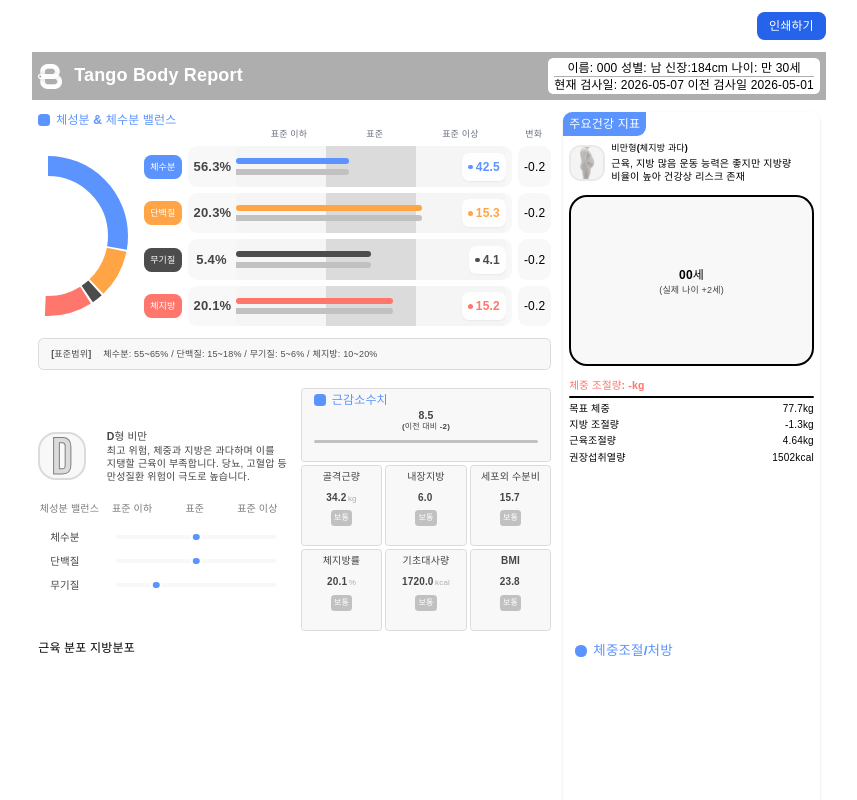
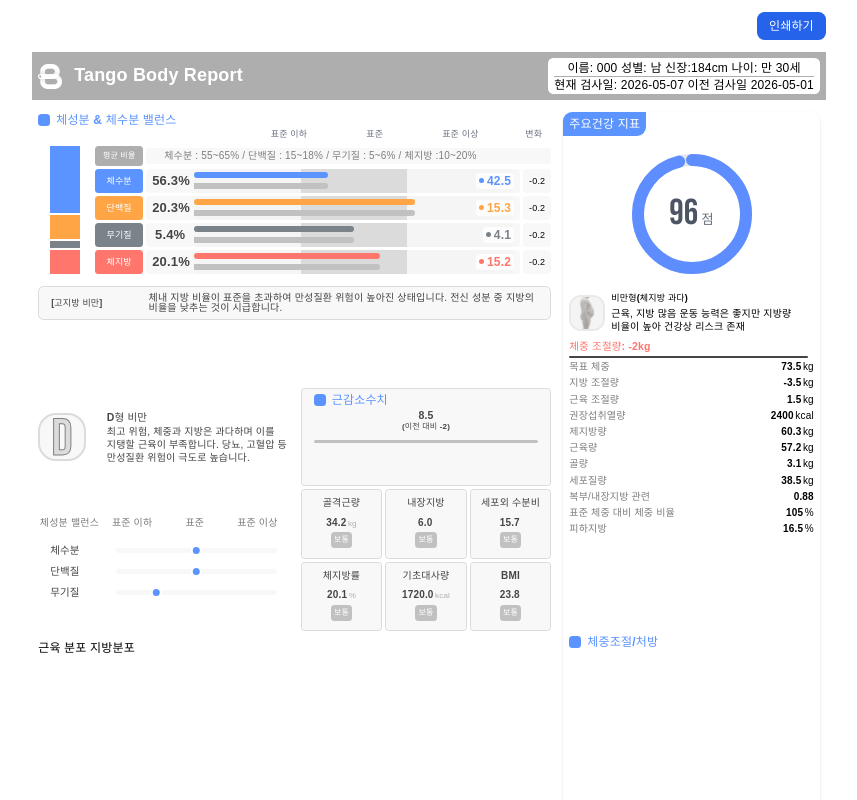
Before and after one commit to TangoplusCompany/tangobody_bia_print, a React (Vite) app: page / in a window 1280 px wide. Shown: the top 800 px of the page, without its empty margins (211-1068 px from the left). Built offline with nearby package versions, Linux system fonts and the light colour scheme; a web font is replaced by a local one.

Commit message:
상단 부분 수정

```diff
--- a/src/App.tsx
+++ b/src/App.tsx
@@ -118,7 +118,7 @@ const dummyBiaData: IBiaData = {
   result_habits_grade: 1,
 
   // IBodyBenchmark (건강 지표)
-  body_score: 78,
+  body_score: 96,
   physical_age: 29,
   body_type: 3, // 예: 표준형
   recommended_intake_kcal: 2400,
@@ -158,7 +158,7 @@ const dummyBiaData: IBiaData = {
   subcutaneous_fat_rate_std_min: 12.0,
   subcutaneous_fat_rate_std_max: 20.0,
   result_body_type_description: "표준 체형입니다.",
-  result_body_composition_description: "근육량과 체지방량이 모두 표준 범위 내에 있습니다.",
+  result_body_composition_description: "[고지방 비만] 체내 지방 비율이 표준을 초과하여 만성질환 위험이 높아진 상태입니다. 전신 성분 중 지방의 비율을 낮추는 것이 시급합니다.",
   result_cid_type: 2, // 'I'자형 (표준)
   result_cid_comment: "최고 위험, 체중과 지방은 과다하며 이를 지탱할 근육이 부족합니다. 당뇨, 고혈압 등 만성질환 위험이 극도로 높습니다.",
   result_visceral_fat_level_grade: 1
@@ -216,7 +216,7 @@ function App() {
 
           {/* 🍲🍲🍲🍲 right 🍲🍲🍲🍲 */}
           <div className='grid grid-rows-[50%_25%_25%] w-1/3 rounded-xl shadow'>
-            <BodyBenchMark />
+            <BodyBenchMark data={dummyBiaData} />
 
             {/* 3번째 컴포넌트 */}
             <div>
--- a/src/components/left/Composition.tsx
+++ b/src/components/left/Composition.tsx
@@ -1,5 +1,5 @@
 import type { IComposition } from "@/types/bia";
-import HalfDonutChart, { type SegmentData } from "../ui/HalfDonutChart";
+import VerticalStackedBar, { type SegmentData } from "../ui/VerticalStackedBar";
 
 interface CompositionCardProps {
   title: string;
@@ -10,6 +10,9 @@ interface CompositionCardProps {
 }
 
 export function CompositionCard({ title, weight, value, low, high }: CompositionCardProps) {
+
+
+
   const stateColor = {
     "체수분": "bg-accent ",
     "단백질": "bg-orangee ",
@@ -47,14 +50,14 @@ export function CompositionCard({ title, weight, value, low, high }: Composition
   }
 
   return (
-    <div className="flex h-full items-center gap-2 w-full ">
+    <div className="flex h-full items-center gap-1 w-full ">
       {/* 타이틀 박스 */}
-      <div className={`p-2 text-center text-xs font-bold text-white rounded-lg ${stateColor}`}>
+      <div className={`flex items-center h-full p-2 w-16 text-xs font-bold text-white rounded-sm justify-center ${stateColor}`}>
         {title}
       </div>
 
       {/* 메인 데이터 영역 */}
-      <div className="flex flex-1 h-full items-center bg-sub-100 rounded-xl px-2 gap-2">
+      <div className="flex flex-1 h-full items-center bg-sub-100 rounded-sm px-2 gap-2">
         {/* 체중 대비 백분율 */}
         <div className="w-12 text-center text-[13px] font-bold text-sub-800">
           {percentage}%
@@ -89,7 +92,7 @@ export function CompositionCard({ title, weight, value, low, high }: Composition
               transform: 'translateY(-50%)', // 세로 중앙 정렬
             }}
           >
-            <div className="bg-white/90 rounded-lg p-2 flex items-center justify-center gap-1 shadow-sm">
+            <div className="bg-white/80 rounded-sm px-1 flex items-center justify-center gap-1 ">
               <span className={`w-1.5 h-1.5 rounded-full ${stateColor}`} />
               <span className={`text-[12px] font-bold ${textColor}`}>{value}</span>
             </div>
@@ -97,7 +100,7 @@ export function CompositionCard({ title, weight, value, low, high }: Composition
         </div>
       </div>
 
-      <div className={`flex h-full items-center bg-sub-100 rounded-xl px-2 ${changeTextColor}`}>
+      <div className={`flex h-full items-center bg-sub-100 rounded-sm text-xs px-2 ${changeTextColor}`}>
         {/* TODO 여기 이전 기록과 변화량 추가요망 */}
           -0.2
       </div>
@@ -107,7 +110,19 @@ export function CompositionCard({ title, weight, value, low, high }: Composition
 
 
 export default function Composition({data}: {data: IComposition}) {
+  const splitMessage = (message: string) => {
+    const match = message.match(/\[(.*?)\]\s*(.*)/);
 
+    if (match) {
+      return {
+        title: `[${match[1]}]`, // 좌측에 넣을 타이틀 (대괄호 포함)
+        description: match[2]   // 우측에 넣을 나머지 본문
+      };
+    }
+
+    return { title: "", description: message }; // 형식이 다를 경우 예외 처리
+  };
+  const { title, description } = splitMessage(data.result_body_composition_description);
   const mainComps = [
     {
       title: "체수분",
@@ -149,7 +164,7 @@ export default function Composition({data}: {data: IComposition}) {
     {
       label: "무기질",
       percentage: (data.amount_of_inorganic_salt / data.weight) * 100,
-      color: "#4C4C4C"
+      color: "#7A828A"
     },
     {
       label: "체지방",
@@ -159,7 +174,7 @@ export default function Composition({data}: {data: IComposition}) {
 
   ]
   return (
-    <div className="flex flex-col ">
+    <div className="flex flex-col">
 
       <div className="flex items-center gap-2 ">
         <div className="w-4 h-4 rounded-sm bg-accent" />
@@ -191,14 +206,25 @@ export default function Composition({data}: {data: IComposition}) {
         </div>
 
         {/* 2. 하단 컨텐츠 영역 (차트와 카드 리스트가 같은 높이를 공유) */}
-        <div className="flex flex-1 gap-2 items-stretch">
+        <div className="flex flex-1 gap-1 items-stretch">
           {/* 도넛 차트 컨테이너 (정중앙 배치) */}
-          <div className="w-[100px] flex items-start">
-            <HalfDonutChart data={donutComps} radius={80} />
+          <div className="flex items-center mx-4">
+            <VerticalStackedBar data={donutComps} />
           </div>
 
           {/* 카드 리스트 컨테이너 (차트 높이에 맞춰 카드 간격이 자동 조절되도록 justify-between 사용 가능) */}
-          <div className="flex flex-col flex-1 gap-2">
+          <div className="flex flex-col flex-1 gap-1">
+            <div className="flex h-full items-center gap-1 w-full ">
+              {/* 타이틀 박스 */}
+              <div className={`flex items-center justify-center h-full px-2 py-0.5 w-16 text-[8px] font-bold text-white rounded-sm bg-sub-400`}>
+                평균 비율
+              </div>
+
+              {/* 메인 데이터 영역 */}
+              <div className="flex h-fit flex-1 text-[10px] text-sub-600 pl-6 items-center bg-sub-100 rounded-sm px-2 gap-1">
+                 체수분 : 55~65% / 단백질 : 15~18% / 무기질 : 5~6% / 체지방 :10~20%
+              </div>
+            </div>
             {mainComps.map((comp) => (
               <CompositionCard
                 key={comp.title}
@@ -216,9 +242,9 @@ export default function Composition({data}: {data: IComposition}) {
 
       </div>
 
-      <div className="flex flex-1 mt-4 px-4 py-2 bg-sub-100 border border-sub-200 rounded-md text-blackk text-xs items-center">
-        <span className="font-bold text-blackk">[표준범위] </span>
-        <span className="ml-4 text-blackk"> 체수분: 55~65% / 단백질: 15~18% / 무기질: 5~6% / 체지방: 10~20%</span>
+      <div className="grid grid-cols-[20%_80%] mt-4 px-4 py-2 bg-sub-100 border border-sub-200 rounded-md items-center leading-none">
+          <span className="font-bold text-sub-800 text-xs">{title}</span>
+          <span className="text-sub-800 text-[10px]">{description}</span>
       </div>
     </div>
   );
--- a/src/components/left/MainAnalysis.tsx
+++ b/src/components/left/MainAnalysis.tsx
@@ -17,7 +17,7 @@ const AnalysisCard = ({ label, value, unit, grade }: IAnalysisCardProps) => {
   const statusLabel = labelMap[grade as keyof typeof labelMap];
   // const leftPos = posMap[grade as keyof typeof posMap];
   return (
-    <div className="bg-sub-100 border border-sub-200 rounded-sm py-1 flex flex-col items-center gap-2">
+    <div className="bg-sub-100 border border-sub-200 rounded-sm py-1 flex flex-col items-center gap-1 leading-[2.0]">
       {/* 라벨 */}
       <span className="text-[10px] font-bold text-sub-800 mb-0.5">{label}</span>
 
@@ -70,7 +70,7 @@ export default function MainAnalysis({
   return (
     <div className="grid grid-cols-2 w-full mt-4 gap-4">
 
-      <div className="flex flex-col h-full justify-center gap-6">
+      <div className="grid grid-rows-[40%_60%] h-full justify-center">
         <div className="grid grid-cols-[25%_75%] gap-2 items-center">
           <div className="w-16 h-16 bg-sub-100 rounded-3xl border-2 border-sub-200 flex justify-center">
             <span
@@ -87,7 +87,7 @@ export default function MainAnalysis({
           </div>
         </div>
 
-        <div className="flex flex-col">
+        <div className="flex flex-col justify-center">
           <div className="grid grid-cols-4 text-[10px] text-center text-sub-600 mb-2 flex items-center">
             <span>체성분 밸런스</span>
             <span>표준 이하</span>
@@ -95,7 +95,7 @@ export default function MainAnalysis({
             <span>표준 이상</span>
 
           </div>
-          <div className="grid grid-cols-[1fr_3fr] gap-x-4 gap-y-3 px-4 mt-2">
+          <div className="grid grid-cols-[1fr_3fr] gap-x-4 gap-y-2 px-4 my-2">
             {[
               { label: "체수분", value: data.result_body_water_grade }, // 0, 1, 2 중 하나
               { label: "단백질", value: data.result_protein_grade },
@@ -106,16 +106,12 @@ export default function MainAnalysis({
 
               return (
                 <React.Fragment key={index}>
-                  {/* 라벨 */}
                   <div className="text-sm text-sub-800 font-medium self-center">
                     {item.label}
                   </div>
 
-                  {/* 바 및 원 위치 */}
                   <div className="relative flex items-center col-start-2">
-                    {/* 전체 회색 바 */}
                     <div className="w-full h-1.5 bg-sub-100 rounded-full"></div>
-                    {/* 등급에 따른 원 위치 */}
                     <div
                       className="absolute w-3.5 h-3.5 bg-accent rounded-full border-2 border-white"
                       style={{
@@ -131,7 +127,7 @@ export default function MainAnalysis({
         </div>
       </div>
 
-      <div className="grid grid-rows-[30%_70%]">
+      <div className="grid grid-rows-[40%_60%]">
         <div className="flex flex-col flex-1 bg-sub-100 border border-sub-200 rounded-sm py-1 px-4">
             <div className="flex items-center gap-2 ">
               <div className="w-4 h-4 rounded-sm bg-accent" />
--- a/src/components/right/BodyBenchMark.tsx
+++ b/src/components/right/BodyBenchMark.tsx
@@ -1,12 +1,113 @@
+import type { IBodyBenchmark } from '@/types/bia';
 import fat from '../../assets/img_index_fat.png';
 
-export default function BodyBenchMark() {
+interface MetricItem {
+  label: string;
+  value: string | number;
+  unit?: string;
+}
+
+interface MetricListProps {
+  title: string;
+  titleValue: string | number;
+  items: MetricItem[];
+}
+
+function MetricList({ title, titleValue, items }: MetricListProps) {
+  return (
+    <div className="flex flex-col w-full gap-0.5">
+      {/* 상단 메인 타이틀 (빨간색 강조) */}
+      <div className="text-redd text-sm font-bold">
+        {title}: {titleValue}
+      </div>
+
+      {/* 구분선 */}
+      <div className="relative h-[2px] rounded-full bg-sub-800 shrink-0 mr-2" />
+
+      {/* 리스트 영역 */}
+      <div className="flex flex-col text-[10px] text-black">
+        {items.map((item, index) => (
+          <div key={index} className="flex justify-between items-center ">
+            <span className="font-medium text-sub-600">{item.label}</span>
+            <span className="font-bold">
+              {item.value}
+              {item.unit && <span className="ml-0.5 font-normal">{item.unit}</span>}
+            </span>
+          </div>
+        ))}
+      </div>
+    </div>
+  );
+}
+
+export default function BodyBenchMark({data}: {data: IBodyBenchmark}) {
+  const radius = 60;
+  const strokeWidth = 12;
+  const normalizedRadius = radius - strokeWidth / 2;
+  const circumference = normalizedRadius * 2 * Math.PI;
+  const strokeDashoffset = circumference - (data.body_score / 100) * circumference;
+  const healthMetrics = [
+      { label: "목표 체중", value: data.target_weight, unit: "kg" },
+      { label: "지방 조절량", value: data.fat_control_amount, unit: "kg" },
+      { label: "근육 조절량", value: data.muscle_control, unit: "kg" },
+      { label: "권장섭취열량", value: data.recommended_intake_kcal, unit: "kcal" },
+      { label: "제지방량", value: data.lean_body_weight, unit: "kg" },
+      { label: "근육량", value: data.muscle_mass, unit: "kg" },
+      { label: "골량", value: data.bone_mass, unit: "kg" },
+      { label: "세포질량", value: data.body_cell_mass, unit: "kg" },
+      { label: "복부/내장지방 관련", value: data.waist_to_hip_ratio, unit: "" },
+      { label: "표준 체중 대비 체중 비율", value: data.obesity_percentage, unit: "%" },
+      { label: "피하지방", value: data.subcutaneous_fat_rate, unit: "%" },
+    ];
   return (
     <div className='flex flex-col'>
       <div className='flex w-fit bg-accent rounded-br-xl rounded-tl-xl text-base text-white font-semibold px-2 py-1'>
         주요건강 지표
       </div>
-      <div className='flex flex-1 flex-col gap-4 p-2'>
+
+      {/* circle */}
+      <div className="flex justify-center items-center py-6 relative">
+        <svg
+          height={radius * 2}
+          width={radius * 2}
+          className="transform -rotate-90" // 12시 방향부터 시작하도록 회전
+        >
+          {/* 배경 트랙 (회색) */}
+          <circle
+            stroke="#E5E7EB" // 또는 'bg-sub-200' 색상
+            fill="transparent"
+            strokeWidth={strokeWidth}
+            r={normalizedRadius}
+            cx={radius}
+            cy={radius}
+          />
+          {/* 진행 바 (파란색) */}
+          <circle
+            stroke="#5D8DFF" // 'bg-accent' 색상
+            fill="transparent"
+            strokeWidth={strokeWidth}
+            strokeDasharray={circumference + ' ' + circumference}
+            style={{ strokeDashoffset, transition: 'stroke-dashoffset 0.8s ease-in-out' }}
+            strokeLinecap="round"
+            r={normalizedRadius}
+            cx={radius}
+            cy={radius}
+          />
+        </svg>
+
+        {/* 중앙 점수 텍스트 */}
+        <div className="absolute inset-0 flex items-center justify-center">
+          <div className="flex items-baseline">
+            <span className="text-5xl font-bebas font-bold text-gray-600 leading-none">
+              {data.body_score}
+            </span>
+            <span className="text-lg font-bold text-gray-500 ml-1">점</span>
+          </div>
+        </div>
+      </div>
+
+
+      <div className='flex flex-1 flex-col gap-2 px-2'>
         <div className='flex gap-2'>
           <img
             src={fat}
@@ -25,40 +126,11 @@ export default function BodyBenchMark() {
         </div>
 
         <div className='grid grid-rows-[40%_60%] gap-4 h-full'>
-          <div className='flex flex-col flex-1 justify-center rounded-3xl border-2 border-sub-a60 bg-sub-100 '>
-            <div className='text-center text-base font-bold text-black'>
-              00세
-            </div>
-            <div className='text-center text-xs text-sub-800'>
-              (실제 나이 +2세)
-            </div>
-          </div>
-
-          <div className='flex flex-col gap-1'>
-            <div className='text-redd text-sm font-bold'>
-              체중 조절량: -kg
-            </div>
-            <div className='h-[2px] rounded-full bg-black' />
-            <div className='text-[10px] text-black'>
-              <div className='flex flex-1 justify-between'>
-                <div className='flex'>목표 체중</div>
-                <div className='flex'>77.7kg</div>
-              </div>
-              <div className='flex flex-1 justify-between '>
-                <div className='flex'>지방 조절량</div>
-                <div className='flex'>-1.3kg</div>
-              </div>
-              <div className='flex flex-1 justify-between '>
-                <div className='flex'>근육조절량</div>
-                <div className='flex'>4.64kg</div>
-              </div>
-              <div className='flex flex-1 justify-between'>
-                <div className='flex'>권장섭취열량</div>
-                <div className='flex'>1502kcal</div>
-              </div>
-            </div>
-
-          </div>
+          <MetricList
+            title="체중 조절량"
+            titleValue={`${data.weight_control}kg`}
+            items={healthMetrics}
+          />
         </div>
       </div>
     </div>
--- a/src/components/right/Recommend.tsx
+++ b/src/components/right/Recommend.tsx
@@ -1,14 +1,43 @@
-export default function BodyTypeChart() {
+export function RecommendCard ({type, title, description} : {type: string, title: string, description: string}) {
   return (
-    <div className="flex flex-col gap-2 p-4 w-full h-full">
-      {/* 1. 타이틀 영역 (작성하신 부분) */}
-      <div className="flex gap-2 items-center mb-6 text-accent font-bold">
-        <div className="w-4 h-4 rounded-md bg-accent" />
-        <div className="text-lg">체중조절/처방</div>
+    <div className="flex w-full gap-1">
+      <div className="rounded-sm bg-sub-100 border border-sub-200">
+      // TODO description 레이아웃 수정
       </div>
+      <div className="flex flex-col">
+        <div>
+          {title}
+          {type}
+        </div>
 
-      {/* 2. 그래프 영역 (여백을 줘서 축 라벨이 들어갈 공간 확보) */}
+        <div>
+          {description}
+        </div>
+      </div>
 
     </div>
   );
 }
+
+
+export default function Recommend() {
+
+
+  return (
+    <div className="flex flex-col gap-2 p-2 w-full h-full">
+      {/* 1. 타이틀 영역 (작성하신 부분) */}
+      <div className="flex gap-2 items-center  text-accent font-bold">
+        <div className="w-4 h-4 rounded-sm bg-accent" />
+        <div className="text-accent font-bold ">
+          체중조절/처방
+        </div>
+      </div>
+
+      <div className="grid grid-rows-3">
+
+      </div>
+
+
+    </div>
+  );
+}
--- a/src/components/ui/HalfDonutChart.tsx
+++ /dev/null
@@ -1,68 +0,0 @@
-export interface SegmentData {
-  label: string;
-  percentage: number;
-  color: string;
-}
-
-interface HalfDonutChartProps {
-  data: SegmentData[];
-  radius?: number;
-  strokeWidth?: number;
-  gap?: number;
-}
-
-export default function HalfDonutChart({
-  data,
-  radius = 80,
-  strokeWidth = 20,
-  gap = 2,
-}: HalfDonutChartProps) {
-  const innerRadius = radius - strokeWidth / 2;
-  const circumference = innerRadius * Math.PI;
-
-  // 90도 회전된 상태에서의 실제 SVG 크기 계산
-  const svgWidth = radius + strokeWidth; // 반원이므로 너비는 반지름 + 두께
-  const svgHeight = radius * 2 + strokeWidth; // 높이는 지름 + 두께
-
-  let currentOffset = 0;
-  console.log(data)
-  return (
-    <div className="w-fit" style={{ lineHeight: 0 }}>
-      <svg
-        width={svgWidth}
-        height={svgHeight}
-        viewBox={`0 0 ${svgWidth} ${svgHeight}`}
-        style={{ overflow: 'visible' }}
-      >
-        <g transform={`translate(${strokeWidth / 2}, ${radius + strokeWidth / 2})`}>
-          {data.map((segment, index) => {
-            const strokeLength = (segment.percentage / 100) * circumference;
-            const finalStrokeLength = Math.max(0, strokeLength - gap);
-            const dashArray = `${finalStrokeLength} ${circumference * 2}`;
-
-            const rotation = -90 + (currentOffset / circumference) * 180;
-            // eslint-disable-next-line react-hooks/immutability
-            currentOffset += strokeLength;
-
-            return (
-              <circle
-                key={index}
-                r={innerRadius}
-                fill="transparent"
-                stroke={segment.color}
-                strokeWidth={strokeWidth}
-                strokeDasharray={dashArray}
-                strokeLinecap="inherit"
-                style={{
-                  transform: `rotate(${rotation}deg)`,
-                  transition: 'all 0.5s ease-out',
-                  transformOrigin: '0 0', // 반드시 0 0(중심) 기준으로 회전
-                }}
-              />
-            );
-          })}
-        </g>
-      </svg>
-    </div>
-  );
-}
--- /dev/null
+++ b/src/components/ui/VerticalStackedBar.tsx
@@ -0,0 +1,43 @@
+export interface SegmentData {
+  label: string;
+  percentage: number;
+  color: string; // HEX (#5D8DFF) 또는 Tailwind 클래스명
+}
+
+interface VerticalStackedBarProps {
+  data: SegmentData[];
+  width?: number;
+  gap?: number;
+}
+
+export default function VerticalStackedBar({
+  data,
+  width = 30,
+
+  gap = 2,
+}: VerticalStackedBarProps) {
+  return (
+    <div
+      className="flex flex-col h-full"
+      style={{
+        width: `${width}px`,
+
+        gap: `${gap}px` // 조각 사이의 간격
+      }}
+    >
+      {data.map((segment, index) => (
+        <div
+          key={index}
+          style={{
+            // percentage를 flex-grow 값으로 사용하여 정확한 비율 배분
+            flex: segment.percentage,
+            backgroundColor: segment.color.startsWith('#') ? segment.color : undefined
+          }}
+          // 각 조각의 끝을 살짝 둥글게 처리 (선택 사항)
+          className={`rounded-xs ${!segment.color.startsWith('#') ? segment.color : ''}`}
+          title={`${segment.label}: ${segment.percentage.toFixed(1)}%`}
+        />
+      ))}
+    </div>
+  );
+}
--- a/tailwind.config.js
+++ b/tailwind.config.js
@@ -12,8 +12,7 @@ export default {
       },
       colors: {
         'accent' : '#5B93FF',
-        'blackk' : '#4C4C4C',
-        'half-blackk' : '#7A828A',
+        'blackk' : '#7A828A',
         'redd': '#FF766C',
         'orangee' : '#FFA546',
         'sub': {
```
Also changed, not shown: src/components/right/BodyTypeChart.tsx (+5 -3 lines), src/types/bia.ts (+3 -5 lines).
